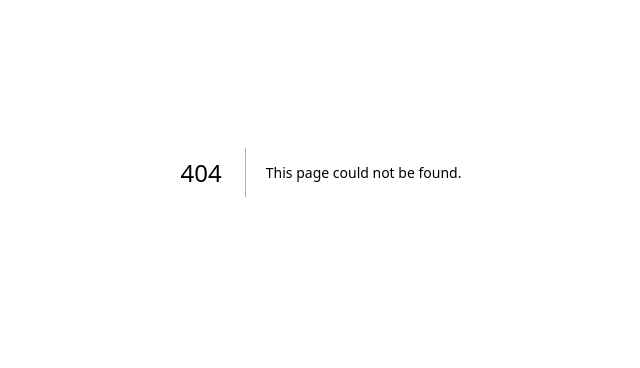
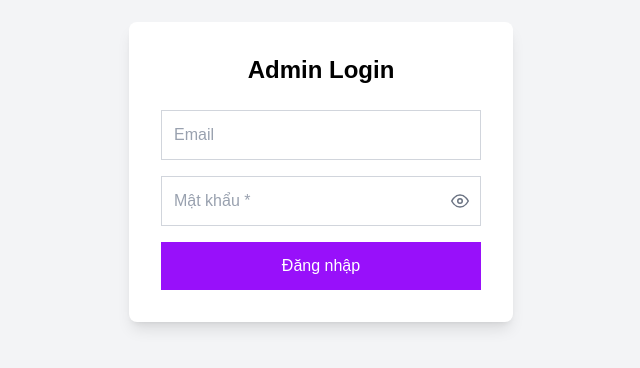
Before and after one commit to CongDongVN/padora-frontend, a Next.js app: page /login-admin in a window 1280 px wide. Before the commit this address had no page. Shown: the part 228-596 px from the top of the page, without its empty margins (319-959 px from the left). Built offline with nearby package versions, Linux system fonts and the light colour scheme.

Commit message:
login admin

```diff
--- /dev/null
+++ b/app/login-admin/page.tsx
@@ -0,0 +1,51 @@
+"use client";
+import { useState } from "react";
+import { useRouter } from "next/navigation";
+import { FiEye, FiEyeOff } from "react-icons/fi";
+
+export default function AdminLogin() {
+  const router = useRouter();
+
+  const [email, setEmail] = useState("");
+  const [password, setPassword] = useState("");
+  const [showPassword, setShowPassword] = useState(false);
+
+  return (
+    <div className="min-h-screen flex items-center justify-center bg-gray-100">
+      <div className="bg-white p-8 w-96 shadow-lg rounded-lg">
+        <h2 className="text-2xl font-bold mb-6 text-center text-black">
+          Admin Login
+        </h2>
+
+        {/* EMAIL */}
+        <input
+          type="email"
+          placeholder="Email"
+          className="w-full border border-gray-300 p-3 mb-4 text-black placeholder-gray-400 focus:border-black outline-none"
+        />
+
+        {/* PASSWORD */}
+        <div className="relative mb-4">
+          <input
+            type={showPassword ? "text" : "password"}
+            placeholder="Mật khẩu *"
+            className="w-full border border-gray-300 p-3 pr-10 text-black placeholder-gray-400 focus:border-black outline-none"
+          />
+
+          {/* ICON MẮT */}
+          <div
+            onClick={() => setShowPassword(!showPassword)}
+            className="absolute right-3 top-1/2 -translate-y-1/2 cursor-pointer text-gray-500 hover:text-black"
+          >
+            {showPassword ? <FiEyeOff size={18} /> : <FiEye size={18} />}
+          </div>
+        </div>
+
+        {/* BUTTON */}
+        <button className="w-full bg-purple-600 text-white py-3 hover:bg-purple-700 transition cursor-pointer">
+          Đăng nhập
+        </button>
+      </div>
+    </div>
+  );
+}
--- a/app/register/page.tsx
+++ b/app/register/page.tsx
@@ -76,7 +76,7 @@ export default function RegisterPage() {
 
               {/* password */}
               <div
-                className="flex items-center px-4 py-3 bg-gray-100 border border-gray-300
+                className="flex items-center px-4 py-3 bg-white border border-gray-300
                           focus-within:bg-white focus-within:border-black transition"
               >
                 <input
```
